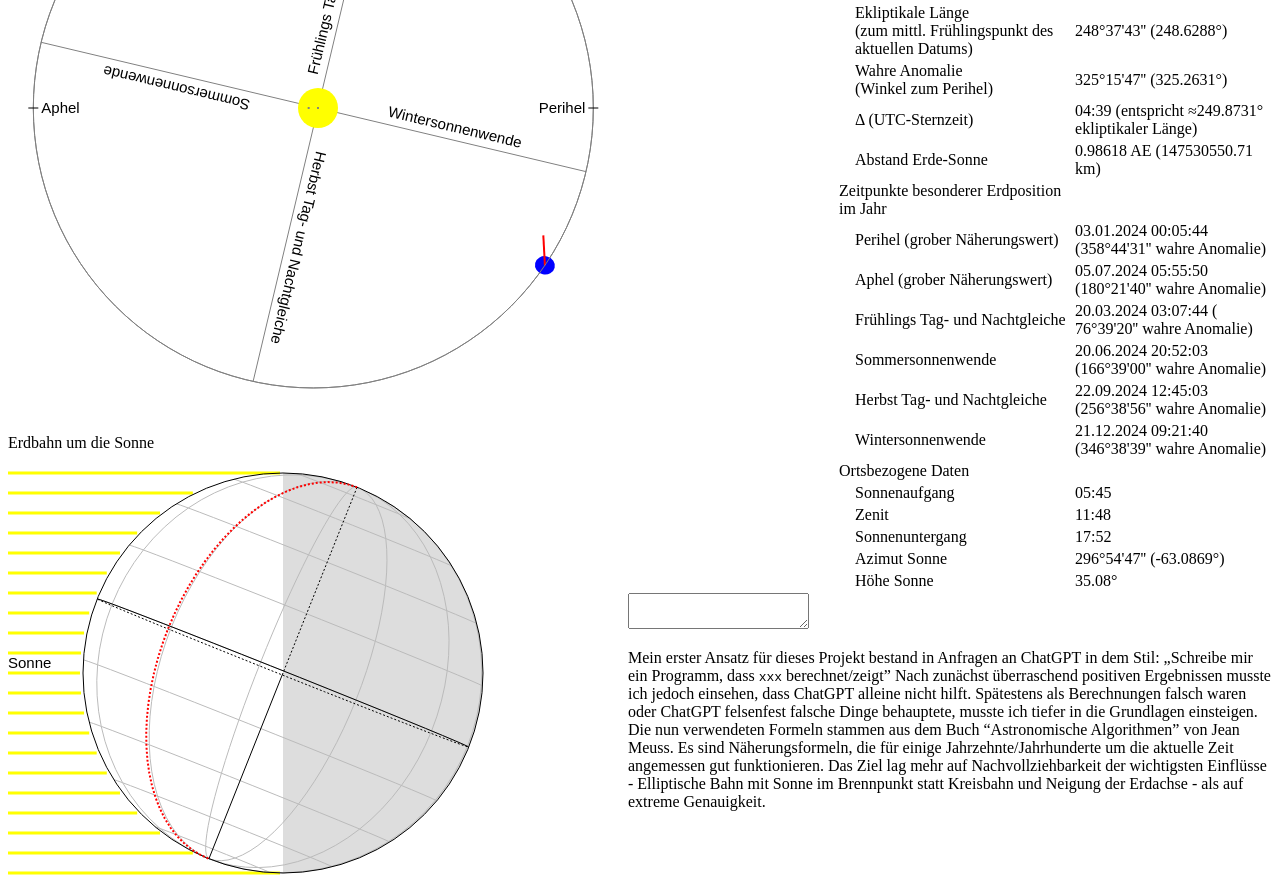
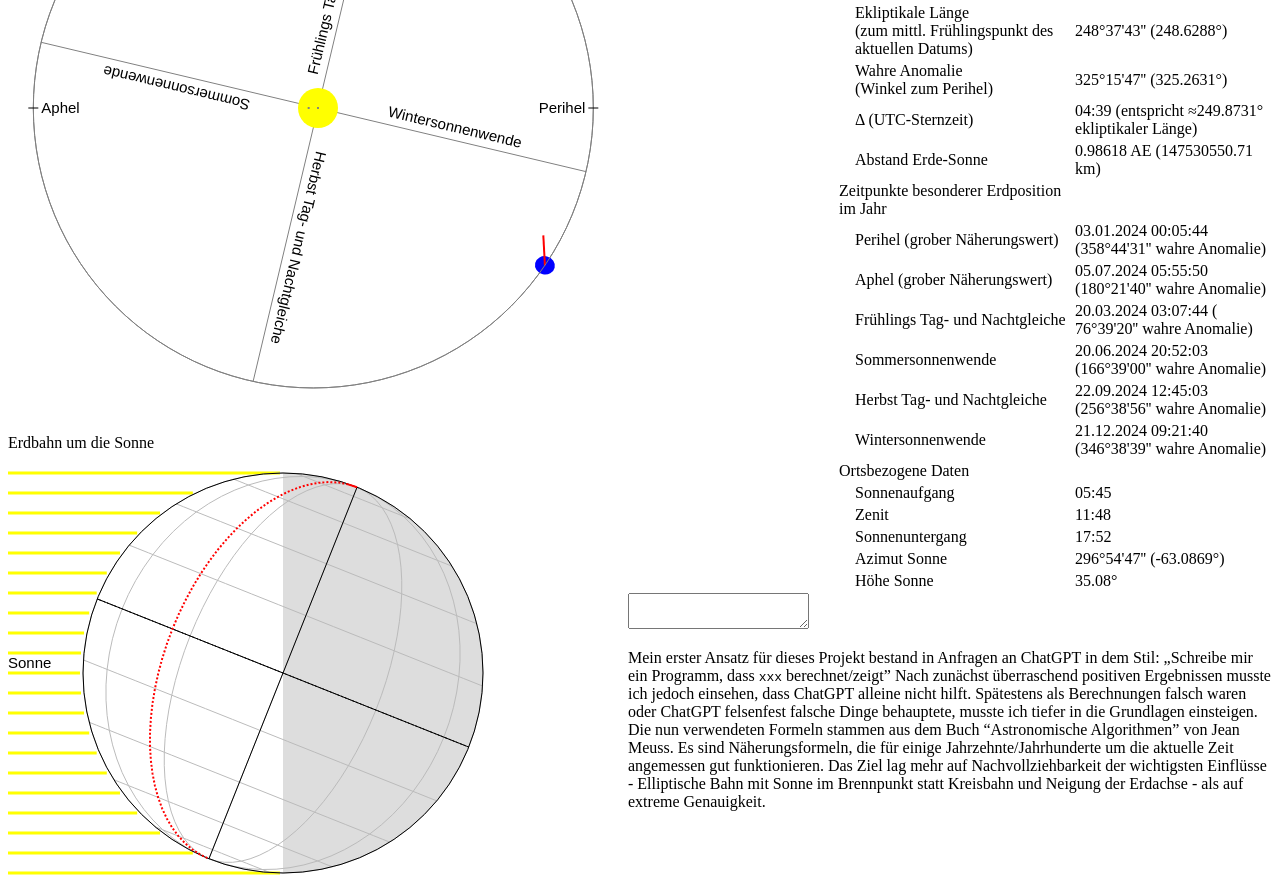
Before and after one commit to kmio42/astro-playground, a plain HTML site: page HTML-Datei.html in a window 1280 px wide. Shown: the part 654-1532 px from the top of the page. Drawn offline with Linux system fonts and the light colour scheme.

Commit message:
Test Erde aus Sicht senkrecht zum Äquator1

```diff
--- a/HTML-Datei.html
+++ b/HTML-Datei.html
@@ -297,10 +297,11 @@
 
             let rotationMatrix = multiplyMatrix(rotationMatrxEcliptic,rotationMatrixEpsilon);
             const axleDirectionRaw = applyMatrix({x:0,y:0,z:1},rotationMatrix);
-            const axleAngleY = Math.asin(Math.sin(phase-Math.PI/2)*Math.sin(-epsilon*deg2rad));//Math.asin(axleDirectionRaw.y);
+            const axleAngleY = Math.asin(Math.cos(phase-Math.PI/2)*Math.sin(-epsilon*deg2rad));//Math.asin(axleDirectionRaw.y);
             const rotationMatrixPlain = createRotationMatrix({x:1,y:0,z:0},axleAngleY);
             rotationMatrix = multiplyMatrix(rotationMatrixPlain,rotationMatrix);
-            console.log("rotation",applyMatrix({x:0,y:0,z:1},rotationMatrix));
+            //console.log("rotation",applyMatrix({x:0,y:0,z:1},rotationMatrix));
+            rotationMatrix = createRotationMatrix({x:0,y:1,z:0},axleAngleY);
 
              // Breitengrade (horizontale Ellipsen)
             const latSteps = 5; // Anzahl der Breitengrade
@@ -346,7 +347,7 @@
 
             ctx.lineWidth = 2;
             const longitude = 90*Math.PI/180;
-            const polygonLineLongitude = calculateLongitudePoints(earthRadius,-indicatorDirection-Math.PI/2, rotationMatrix);
+            const polygonLineLongitude = calculateLongitudePoints(earthRadius,phase-indicatorDirection+Math.PI, rotationMatrix);
             drawPolygonLine(ctx,polygonLineLongitude,'#FF0000');
             ctx.lineWidth = 1;
         }
```
